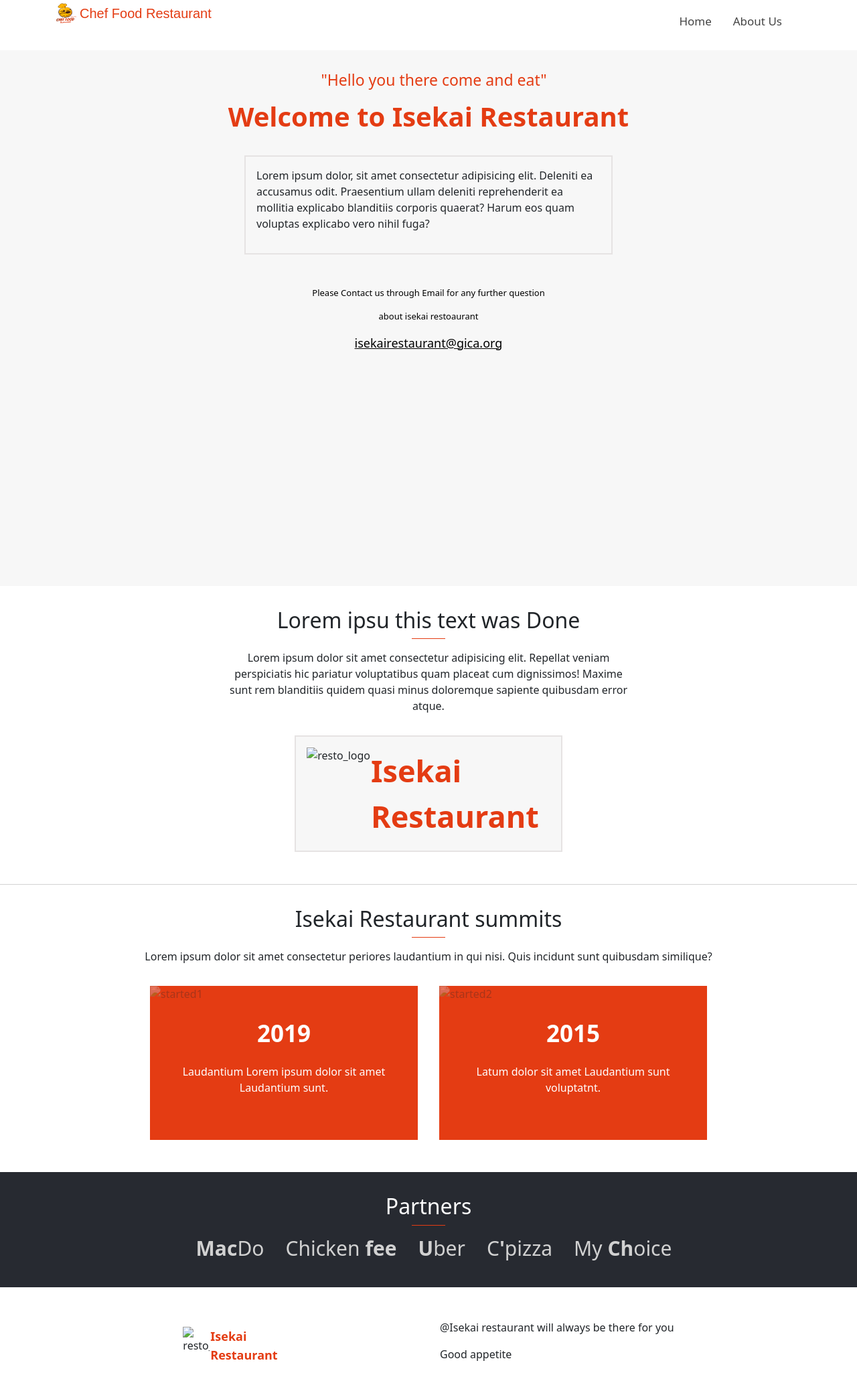
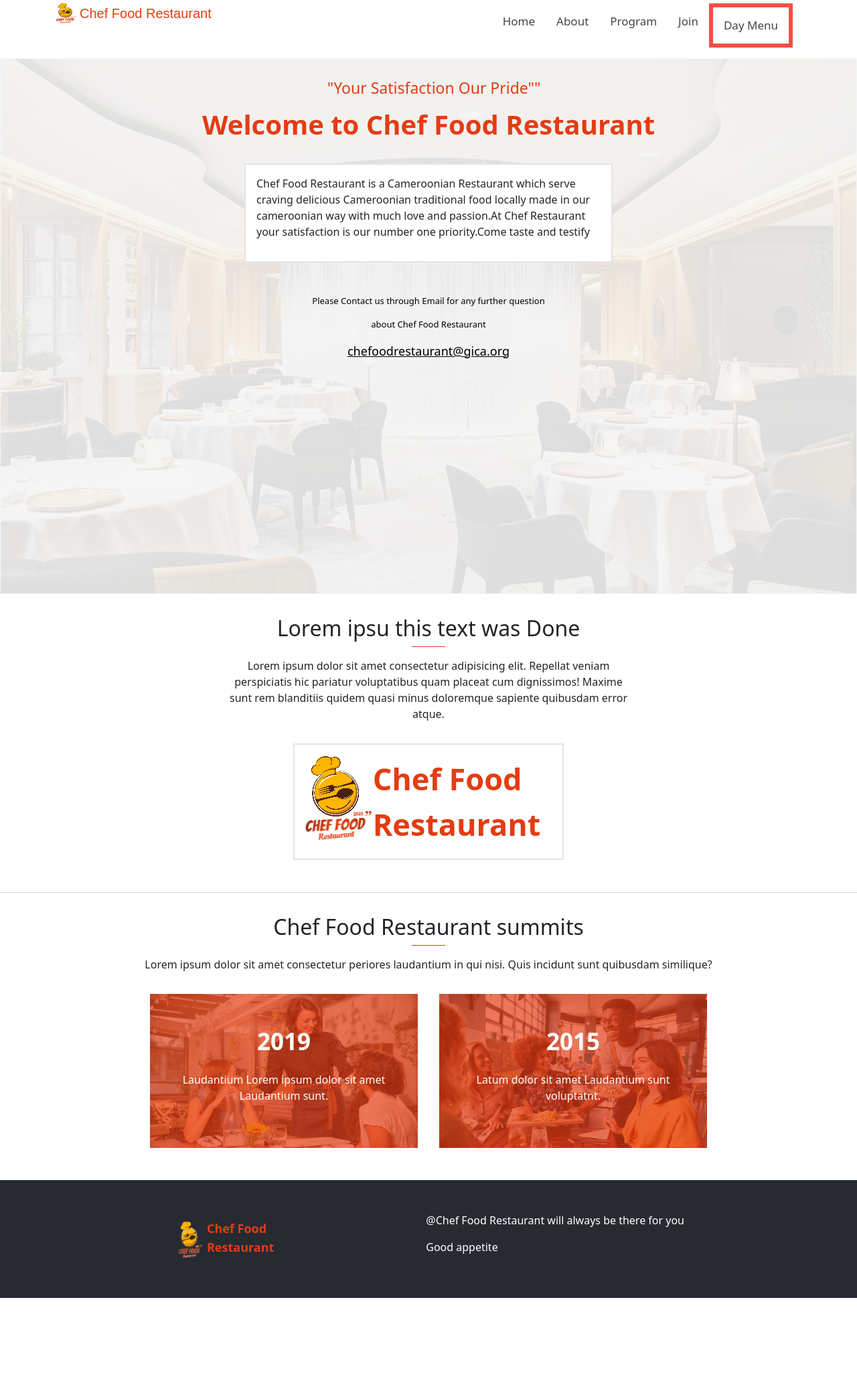
Before and after one commit to Christabelle143/Capstone1, a website: page about.html in a window 1280 px wide. Shown: the part 26-2079 px from the top of the page at 67% size. After the commit the page ends 1964 px from the top, so only its background shows below. Drawn offline with nearby package versions, Linux system fonts and the light colour scheme; a web font is replaced by a local one.

Commit message:
Add the about.html page

```diff
--- a/about.html
+++ b/about.html
@@ -7,7 +7,7 @@
     <link href="https://cdn.jsdelivr.net/npm/bootstrap@5.0.2/dist/css/bootstrap.min.css" rel="stylesheet" integrity="sha384-EVSTQN3/azprG1Anm3QDgpJLIm9Nao0Yz1ztcQTwFspd3yD65VohhpuuCOmLASjC" crossorigin="anonymous">
     <script src="https://cdn.jsdelivr.net/npm/bootstrap@5.0.2/dist/js/bootstrap.bundle.min.js" integrity="sha384-MrcW6ZMFYlzcLA8Nl+NtUVF0sA7MsXsP1UyJoMp4YLEuNSfAP+JcXn/tWtIaxVXM" crossorigin="anonymous"></script>
     <link rel="stylesheet" href="style.css">
-    <title>Document</title>
+    <title>Chef Food Restaurant</title>
 </head>
 <body>
     <nav class="nav">
@@ -37,8 +37,8 @@
         </header>
 
             <div class="my-logo">
-                <a href="#"><img class="logo-img" src="images/mylogo. (2).PNG" alt="resto_logo"></a>
-                <a href="#"><p class="resto-logo-name">Chef Food Restaurant</p></a>
+                <a href="home.html"><img class="logo-img" src="images/mylogo. (2).PNG" alt="resto_logo"></a>
+                <a href="home.html"><p class="resto-logo-name">Chef Food Restaurant</p></a>
 
             </div>
             <div class="container" id="hamburger">
@@ -48,29 +48,38 @@
             </div>
             <ul id="myLinks">
                 <li>
-                    <a href="index.html">Home</a>
+                  <a href="home.html">Home</a>
                 </li>
                 <li>
-                    <a href="about.html">About Us</a>
+                  <a href="about.html">About</a>
                 </li>
-            </ul>
+                <li>
+                  <a href="#">Program</a>
+                </li>
+                <li>
+                  <a href="#">Join</a>
+                </li>
+                <li class="border-line">
+                  <a href="#"> Day Menu</a>
+                </li>
+              </ul>
         </nav>
     <section class="about-intro">
         <div class="intro-about-content">
-            <h2 class="intro-message">"Hello you there come and eat"</h2>
-            <h1>Welcome to Isekai Restaurant</h1>
+            <h2 class="intro-message">"Your Satisfaction Our Pride""</h2>
+            <h1>Welcome to Chef Food Restaurant</h1>
         </div>
         <div class="intro-about-desc">
-            <p>Lorem ipsum dolor, sit amet consectetur adipisicing elit.
-                Deleniti ea accusamus odit. Praesentium ullam deleniti reprehenderit
-                ea mollitia explicabo blanditiis corporis quaerat? Harum eos quam
-                voluptas explicabo vero nihil fuga?
+            <p>Chef Food Restaurant is a Cameroonian Restaurant which serve craving
+                delicious Cameroonian traditional food locally made in our cameroonian
+                way with much love and passion.At Chef Restaurant your satisfaction is
+                our number one priority.Come taste and testify
             </p>
         </div>
         <div class="contact">
             <p>Please Contact us through Email for any further question</p>
-            <p>about isekai restoaurant</p>
-            <span>isekairestaurant@gica.org</span>
+            <p>about Chef Food Restaurant</p>
+            <span>chefoodrestaurant@gica.org</span>
         </div>
     </section>
 
@@ -80,9 +89,9 @@
         <p class="about-logo-desc">Lorem ipsum dolor sit amet consectetur adipisicing elit. Repellat veniam perspiciatis hic pariatur voluptatibus quam placeat cum dignissimos! Maxime sunt rem blanditiis quidem quasi minus doloremque sapiente quibusdam error atque.</p>
         <div class="intro-about-desc">
             <div class="footer-logo">
-                <img class="footer-img" src="./assets/resto_logo.jpg" alt="resto_logo">
+                <img class="footer-img" src="images/mylogo. (2).PNG" alt="resto_logo">
                 <div class="footer-name">
-                    <p>Isekai</p>
+                    <p>Chef Food</p>
                     <p>Restaurant</p>
                 </div>
             </div>
@@ -92,17 +101,17 @@
 
     </div>
     <section class="about-started">
-        <h2>Isekai Restaurant summits</h2>
+        <h2>Chef Food Restaurant summits</h2>
         <div class="line"></div>
         <p>Lorem ipsum dolor sit amet consectetur periores laudantium in qui nisi. Quis incidunt sunt quibusdam similique?</p>
         <div class="summits">
             <div class="summit">
-                <img src="./assets/started1.jpg" alt="started1">
+                <img src="images/started1.jpg" alt="started1">
                 <h2>2019</h2>
                 <p>Laudantium Lorem ipsum dolor sit amet Laudantium sunt.</p>
             </div>
             <div class="summit">
-                <img src="./assets/started2.jpg" alt="started2">
+                <img src="images/started2.jpg" alt="started2">
                 <h2>2015</h2>
                 <p>Latum dolor sit amet Laudantium sunt voluptatnt.</p>
             </div>
@@ -113,7 +122,7 @@
         <div class="line"></div>
         <ul class="partners">
             <li>
-                <h3 class="partner" ><b>Mac</b>Do</h3>
+                <h3 class="partner1" ><b>Mac</b>Do</h3>
             </li>
             <li>
                 <h3 class="partner">Chicken <b>fee</b></h3>
@@ -122,23 +131,23 @@
                 <h3 class="partner"><b>U</b>ber</h3>
             </li>
             <li>
-                <h3 class="partner">C<b>'</b>pizza</h3>
+                <h3 class="partner3">C<b>'</b>pizza</h3>
             </li>
             <li>
-                <h3 class="partner">My <b>Ch</b>oice</h3>
+                <h3 class="partner4">My <b>Ch</b>oice</h3>
             </li>
         </ul>
     </section>
     <footer>
         <div class="footer-logo">
-            <img class="footer-img" src="./assets/resto_logo.jpg" alt="resto_logo">
+            <img class="footer-img" src="images/logo.png" alt="resto_logo">
             <div class="footer-name">
-                <p>Isekai</p>
+                <p>Chef Food</p>
                 <p>Restaurant</p>
             </div>
         </div>
         <div class="footer-message">
-            <p>@Isekai restaurant will always be there for you</p>
+            <p>@Chef Food Restaurant will always be there for you</p>
             <p>Good appetite</p>
         </div>
     </footer>
--- a/style.css
+++ b/style.css
@@ -304,8 +304,8 @@ footer {
 }
 
 .footer-img {
-  height: 50px;
-  width: 40px;
+  height: 60px;
+  width: 50px;
 }
 
 .footer-name p {
@@ -313,6 +313,10 @@ footer {
   color: #e43c13;
   font-size: 18px;
   font-weight: 600;
+}
+
+.footer-message{
+  color: #272A31;
 }
 
 .divider {
@@ -333,7 +337,7 @@ footer {
 
 .about-intro::before {
   content: "";
-  background-image: url('images/');
+  background-image: url('images/about.jpg');
   background-repeat: no-repeat;
   background-size: 100% 100%;
   position: absolute;
@@ -390,7 +394,7 @@ footer {
 
 .intro-about-desc {
   border: 2px solid rgb(230, 227, 227);
-  background-color: rgb(247, 247, 247);
+  background-color: white;
   position: relative;
   margin: 1rem;
   padding: 1rem;
@@ -595,4 +599,17 @@ footer {
     padding:  0px;
     color: #ec5242;
   }
+  .partners-section{
+    display: none;
+  }
+  footer {
+    display: flex;
+    justify-content: space-evenly;
+    align-items: center;
+    padding: 3rem;
+    background-color: #272A31;
+  }
+  .footer-message{
+    color: #fff;
+  }
 }
```
Also changed, not shown: images/logo.png (added), images/started1.jpg (added), images/started2.jpg (added).
